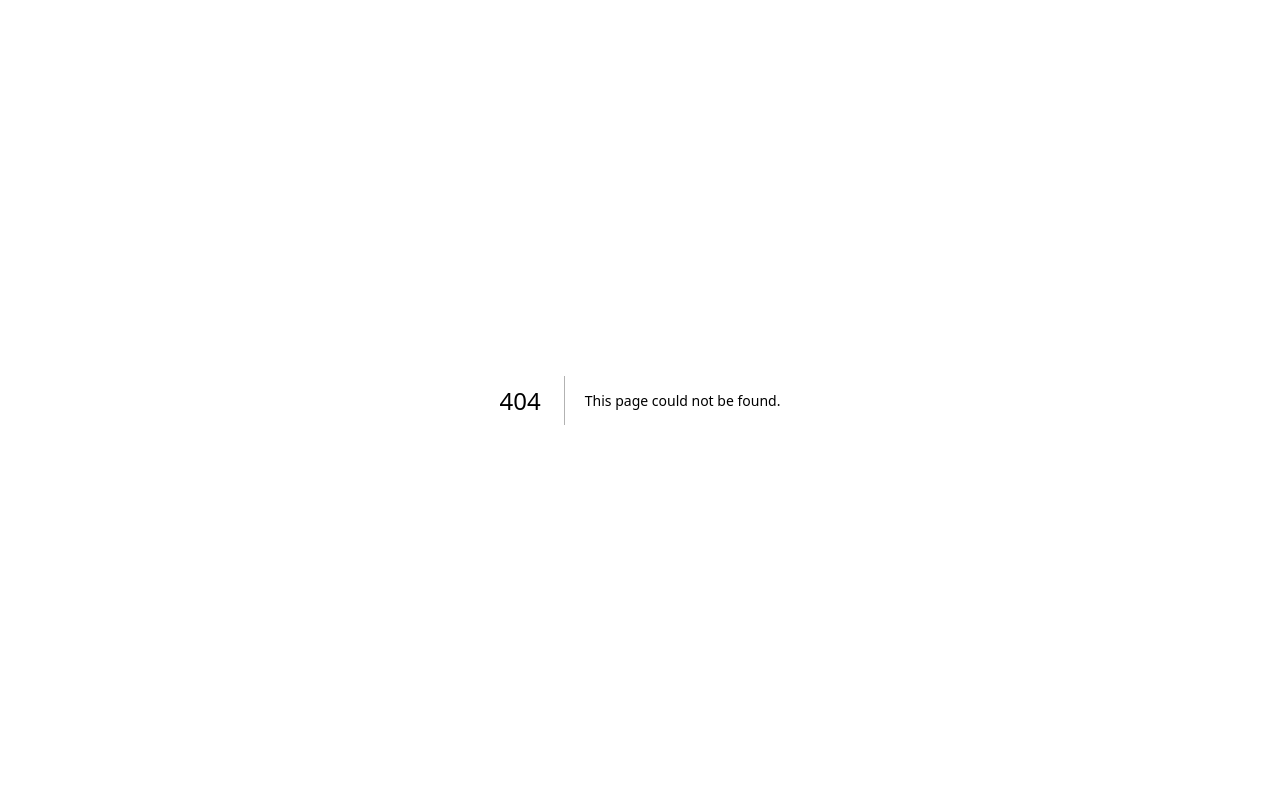
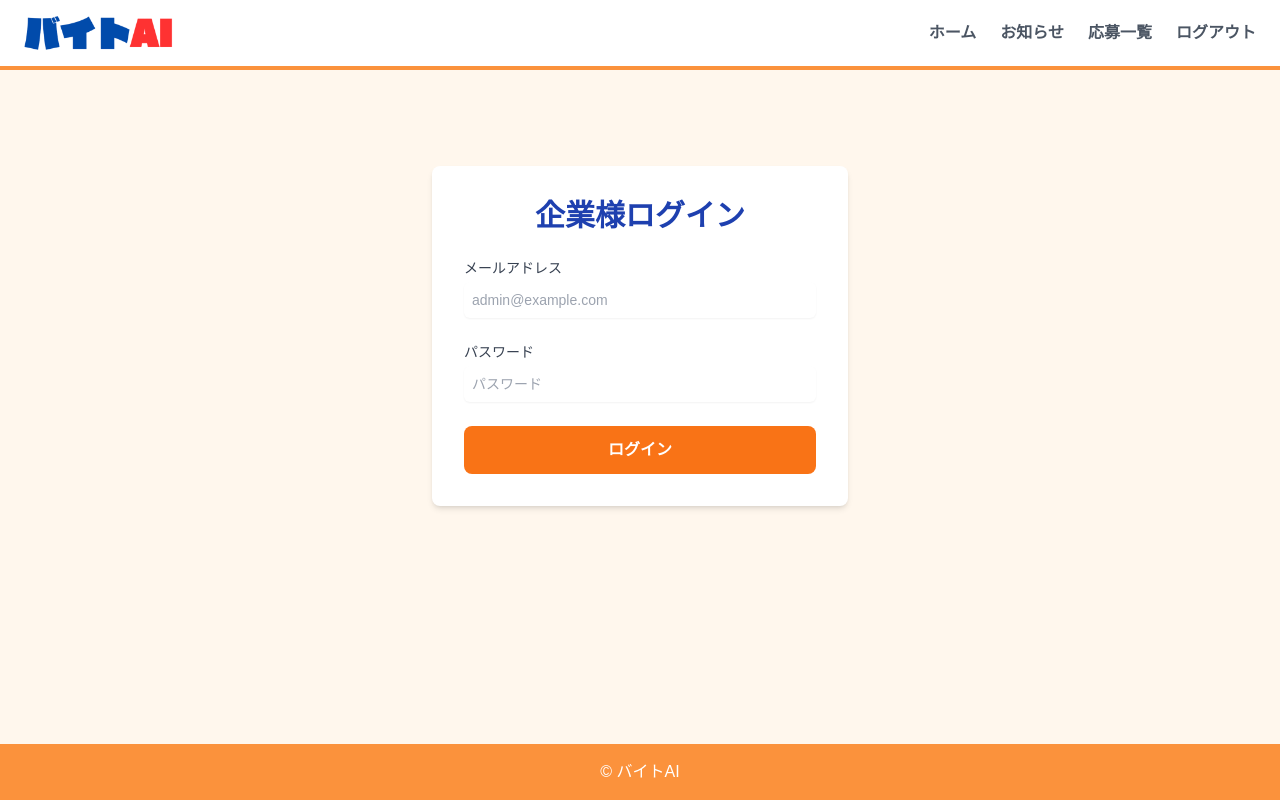
Before and after one commit to InoKotaro/baito-ai-website, a Next.js app: page /admin in a window 1280 px wide. Before the commit this address had no page. Built offline with nearby package versions, Linux system fonts and the light colour scheme.

Commit message:
feat: 企業側ログイン画面実装

```diff
--- /dev/null
+++ b/src/app/admin/page.jsx
@@ -0,0 +1,82 @@
+'use client';
+
+import Link from 'next/link';
+import { useState } from 'react';
+
+import Footer from '@/app/components/Footer';
+import Header from '@/app/components/Header';
+
+export default function CompanyLoginPage() {
+  const [email, setEmail] = useState('');
+  const [password, setPassword] = useState('');
+
+  const handleSubmit = (e) => {
+    e.preventDefault();
+    // ここでバックエンドAPIへのログイン処理を呼び出します。
+    // 今回はダミーとしてコンソールに情報を出力します。
+    console.log('ログイン情報:', { email, password });
+    alert('ログインしました。');
+    // ログイン成功後、企業向けダッシュボードなどにリダイレクトする場合は
+    // useRouter() を使用します。
+  };
+
+  return (
+    <div className="flex min-h-screen flex-col bg-orange-50 text-gray-700">
+      <Header />
+      <main className="mx-auto mb-8 mt-24 w-full max-w-md flex-grow px-4">
+        <div className="rounded-lg bg-white p-8 shadow-md">
+          <h1 className="mb-6 text-center text-3xl font-bold text-blue-800">
+            企業様ログイン
+          </h1>
+          <form onSubmit={handleSubmit} className="space-y-6">
+            <div>
+              <label
+                htmlFor="email"
+                className="block text-sm font-medium text-gray-700"
+              >
+                メールアドレス
+              </label>
+              <input
+                type="email"
+                id="email"
+                name="email"
+                value={email}
+                onChange={(e) => setEmail(e.target.value)}
+                required
+                className="mt-1 block w-full rounded-md border-gray-300 p-2 shadow-sm focus:border-blue-500 focus:ring-blue-500 sm:text-sm"
+                placeholder="admin@example.com"
+              />
+            </div>
+            <div>
+              <label
+                htmlFor="password"
+                className="block text-sm font-medium text-gray-700"
+              >
+                パスワード
+              </label>
+              <input
+                type="password"
+                id="password"
+                name="password"
+                value={password}
+                onChange={(e) => setPassword(e.target.value)}
+                required
+                className="mt-1 block w-full rounded-md border-gray-300 p-2 shadow-sm focus:border-blue-500 focus:ring-blue-500 sm:text-sm"
+                placeholder="パスワード"
+              />
+            </div>
+            <div>
+              <button
+                type="submit"
+                className="w-full rounded-lg bg-orange-500 px-8 py-3 font-bold text-white transition-colors hover:bg-orange-600"
+              >
+                ログイン
+              </button>
+            </div>
+          </form>
+        </div>
+      </main>
+      <Footer />
+    </div>
+  );
+}
```
